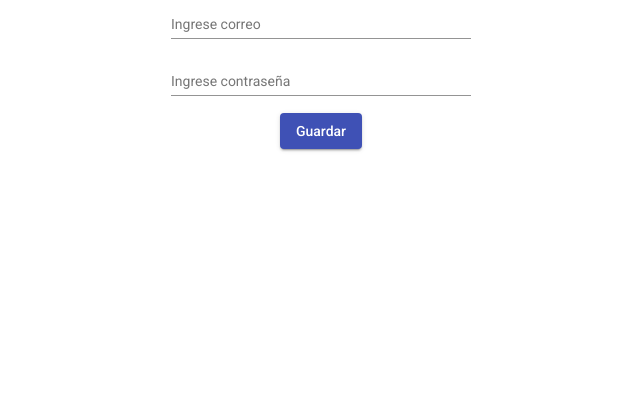
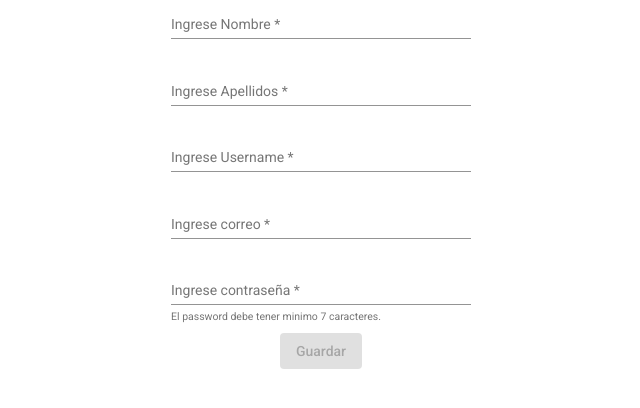
Before and after one commit to Web-nkgs/Books, an Angular app: page /register in a window 1280 px wide. Shown: the top 408 px of the page, without its empty margins (319-959 px from the left). Built offline with nearby package versions, Linux system fonts and the light colour scheme.

Commit message:
Added missing fields

```diff
--- a/src/app/security/register/register.component.html
+++ b/src/app/security/register/register.component.html
@@ -1,13 +1,77 @@
 <section>
   <form class="flex" #form="ngForm" (ngSubmit)="registerUser(form)">
     <mat-form-field>
+      <mat-label>Ingrese Nombre</mat-label>
+      <input
+        type="text"
+        ngModel
+        name="name"
+        required
+        placeholder="Ingrese nombre"
+        matInput
+      />
+      <mat-error>Debe ingresar un nombre</mat-error>
+    </mat-form-field>
+
+    <mat-form-field>
+      <mat-label>Ingrese Apellidos</mat-label>
+      <input
+        type="text"
+        ngModel
+        name="lastname"
+        required
+        placeholder="Ingrese apellidos"
+        matInput
+      />
+      <mat-error>Debe ingresar los apellidos</mat-error>
+    </mat-form-field>
+
+    <mat-form-field>
+      <mat-label>Ingrese Username</mat-label>
+      <input
+        type="text"
+        ngModel
+        name="username"
+        required
+        placeholder="Ingrese username"
+        matInput
+      />
+      <mat-error>Debe ingresar un username</mat-error>
+    </mat-form-field>
+
+    <mat-form-field>
       <mat-label>Ingrese correo</mat-label>
-      <input type="email" matInput placeholder="bob@gmail.com" ngModel name="email" />
+      <input
+        type="email"
+        matInput
+        placeholder="bob@gmail.com"
+        ngModel
+        name="email"
+        email
+        required
+        #emailInput="ngModel"
+      />
+      <mat-error *ngIf="emailInput.hasError('required')"
+        >El email es requerido</mat-error
+      >
+      <mat-error *ngIf="emailInput.hasError('email')"
+        >El email es invalido</mat-error
+      >
     </mat-form-field>
-    <mat-form-field>
+
+    <mat-form-field hintLabel="El password debe tener minimo 7 caracteres.">
       <mat-label>Ingrese contraseña</mat-label>
-      <input type="password" matInput placeholder="Ingrese contraseña" ngModel name="password" />
+      <input
+        type="password"
+        matInput
+        placeholder="Ingrese contraseña"
+        ngModel
+        name="password"
+        required
+        minlength="7"
+      />
+      <mat-error>El password debe tener al menos 7 caracteres.</mat-error>
     </mat-form-field>
-    <button type="submit" mat-raised-button color="primary">Guardar</button>
+    <button [disabled]="form.invalid" type="submit" mat-raised-button color="primary">Guardar</button>
   </form>
 </section>
--- a/src/app/security/register/register.component.scss
+++ b/src/app/security/register/register.component.scss
@@ -3,6 +3,7 @@
     flex-direction: column;
     justify-content: center;
     align-items: center;
+    gap: 10px;
 }
 
 mat-form-field {
```
